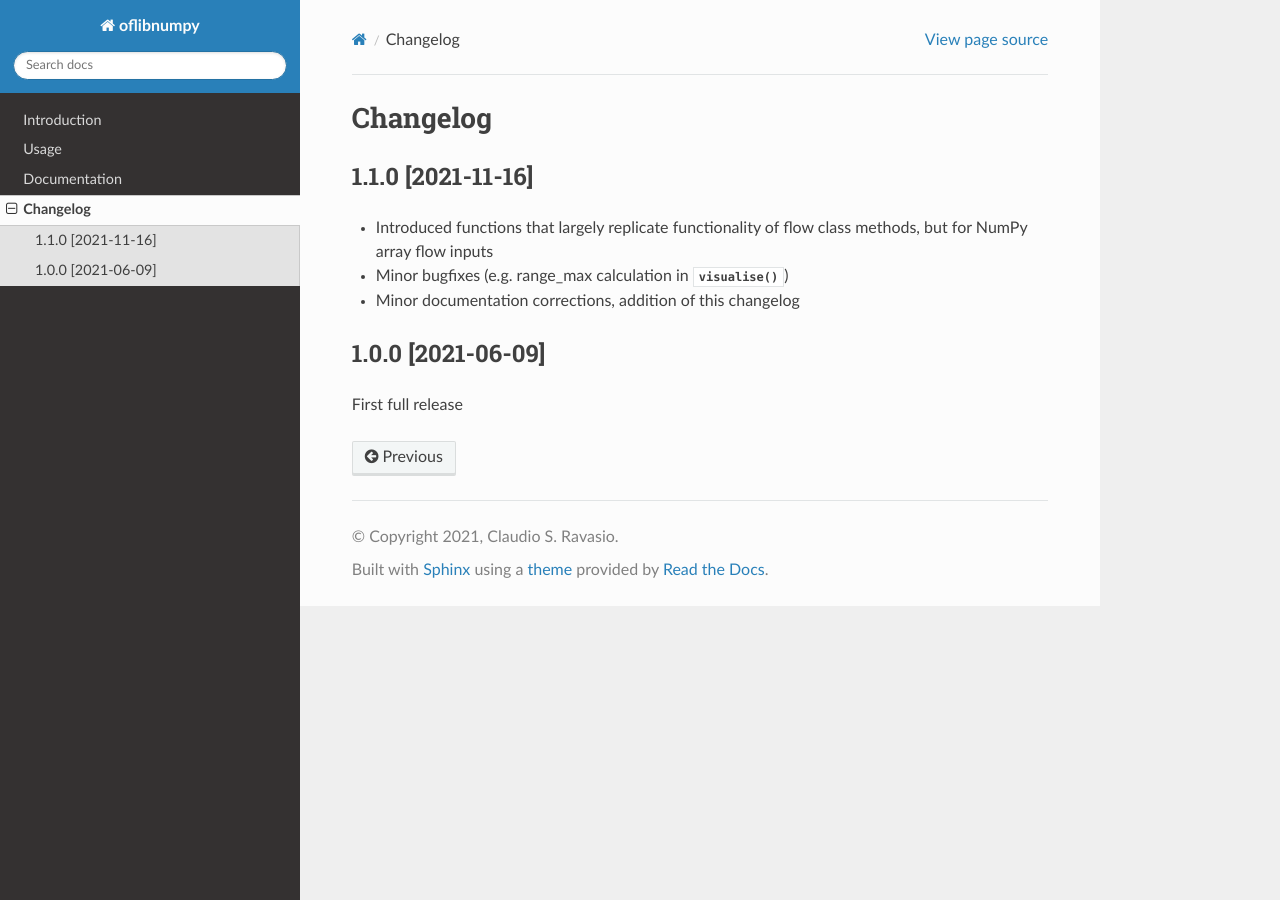
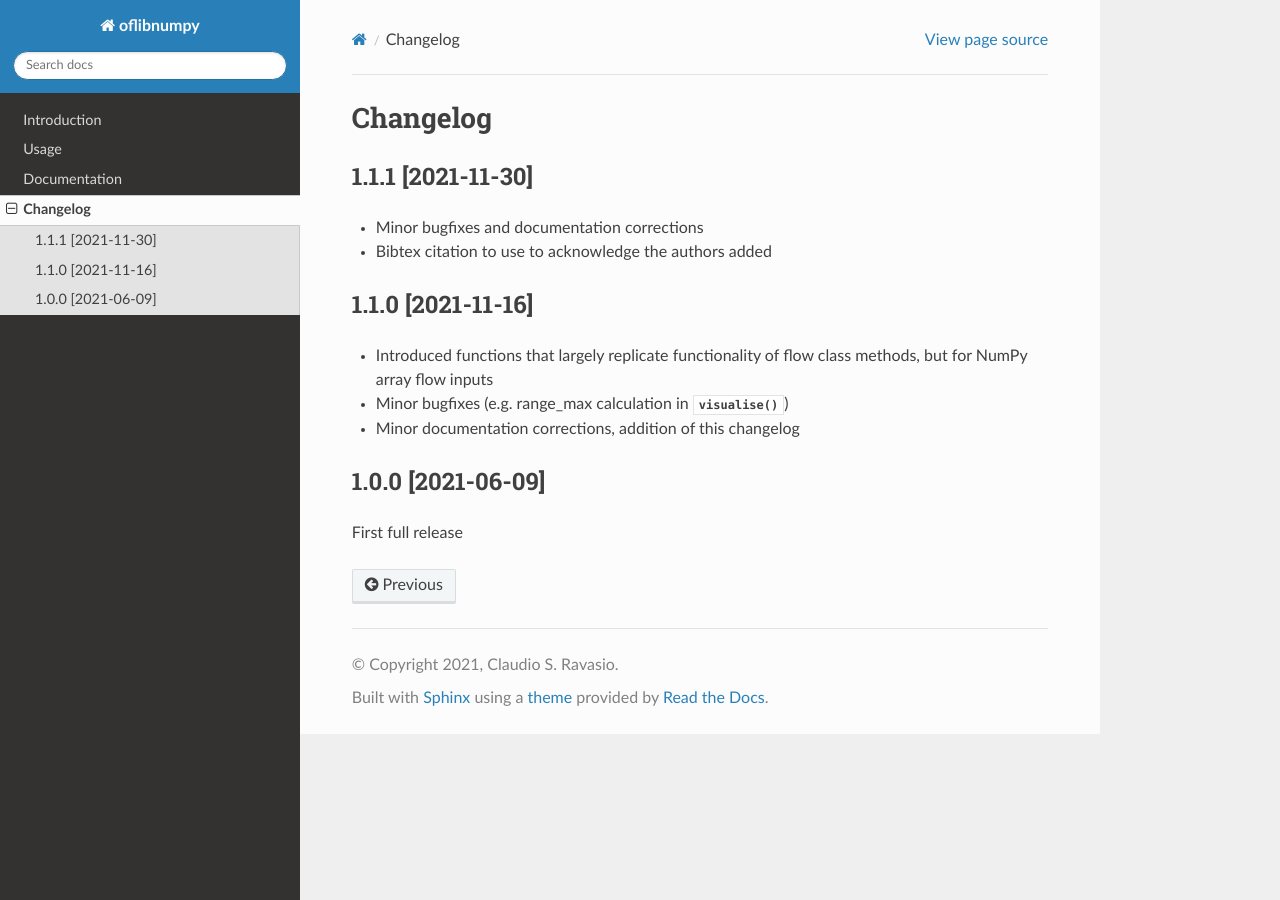
Before and after one commit to CSRavasio/oflibnumpy, a Sphinx documentation site: the page built from docs/changelog.rst, in a window 1280 px wide. Built offline with Sphinx 7.4.7 and the Read the Docs theme 2.0.0, drawn with Linux system fonts in a browser that asks for light colours; pages that are not in the unit, such as notebooks, are missing from menus.

Commit message:
changelog updated

```diff
--- a/docs/changelog.rst
+++ b/docs/changelog.rst
@@ -1,5 +1,12 @@
 Changelog
 =========
+
+1.1.1 [2021-11-30]
+------------------
+
+- Minor bugfixes and documentation corrections
+- Bibtex citation to use to acknowledge the authors added
+
 
 1.1.0 [2021-11-16]
 ------------------
```
